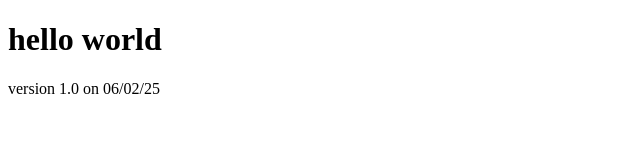
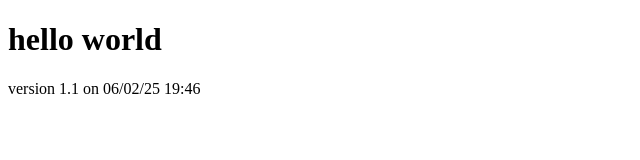
Before and after one commit to ZHPSun/aws-pipeline-demo, a plain HTML site: page index.html in a window 1280 px wide. Shown: the full height of the page, 0-640 px from the left. Drawn offline with Linux system fonts and the light colour scheme.

Commit message:
Update index.html version1.1

```diff
--- a/index.html
+++ b/index.html
@@ -7,6 +7,6 @@
 </head>
 <body>
     <h1>hello world</h1>
-    <p>version 1.0 on 06/02/25</p>
+    <p>version 1.1 on 06/02/25 19:46</p>
 </body>
 </html>
```
